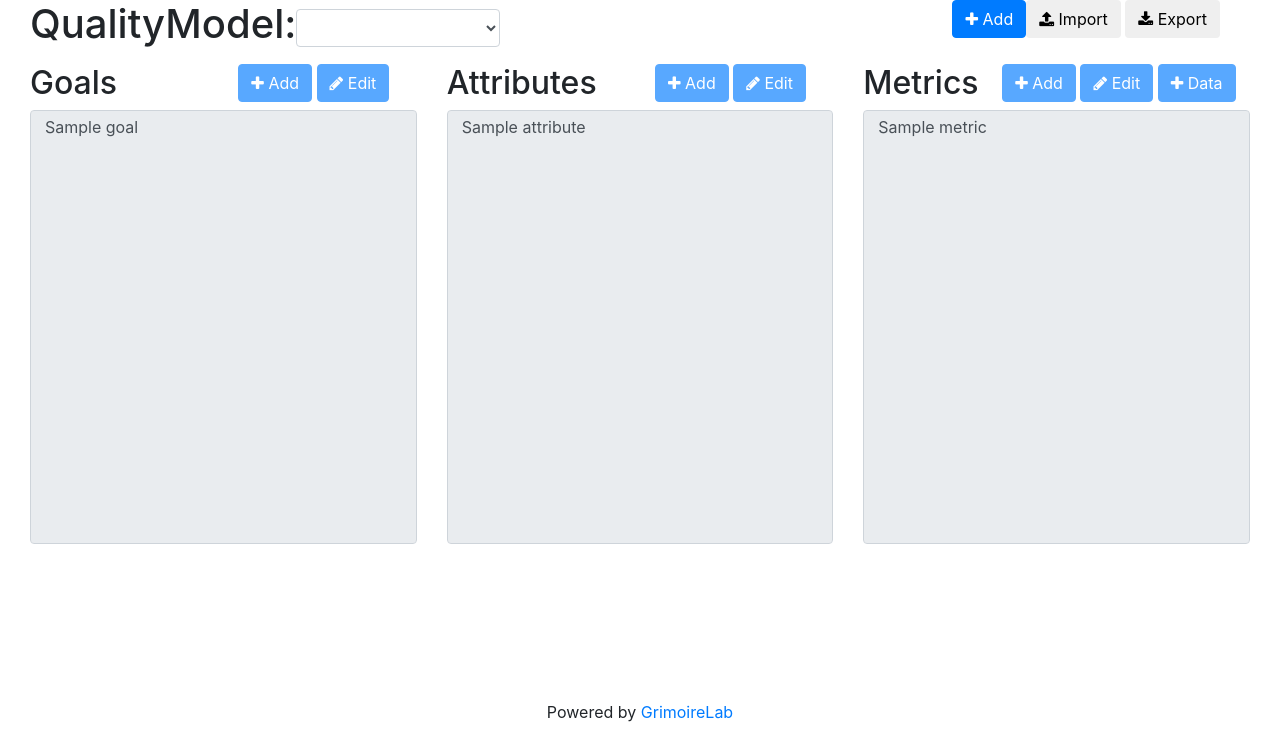
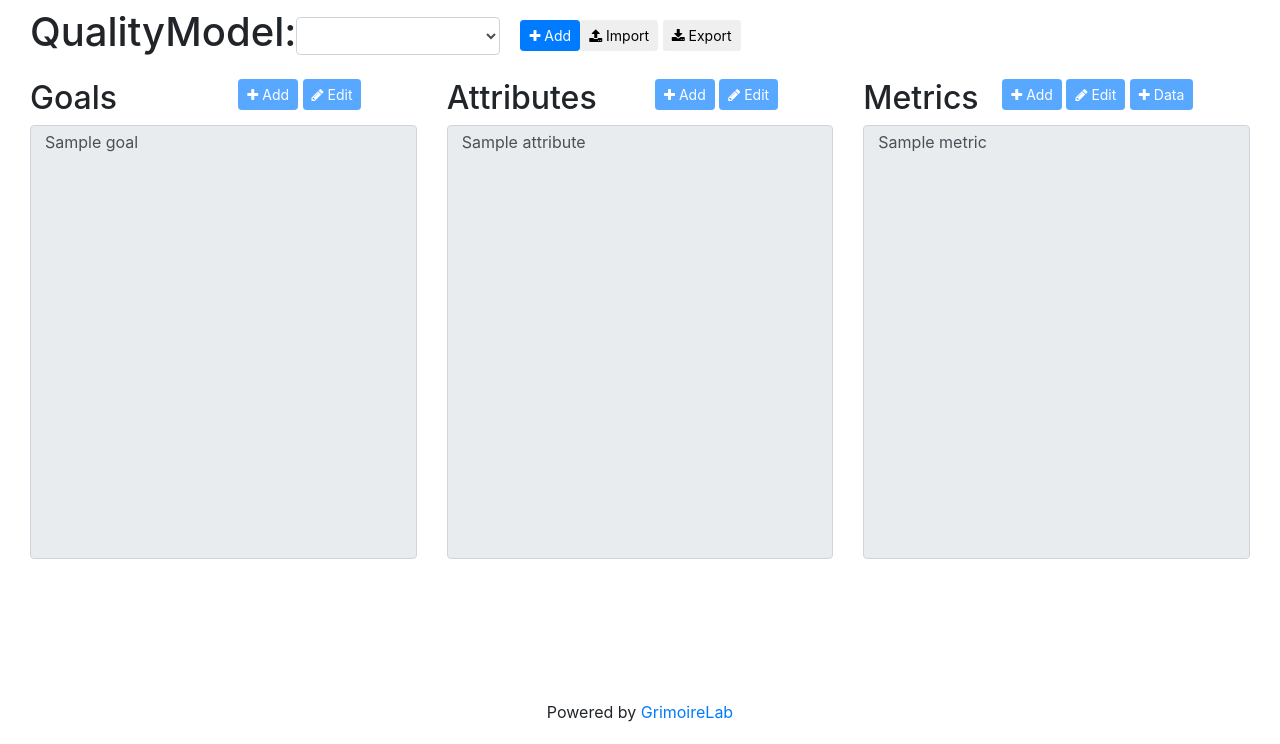
Before and after one commit to Bitergia/prosoul, a Django app: page /prosoul/editor in a window 1280 px wide. Shown: the part 56-800 px from the top of the page. Run offline with Django 3.2, Linux system fonts and the light colour scheme; tables that the repository leaves empty hold one stand-in row (values such as "Sample post"); some libraries are stand-ins or nearby versions.

Commit message:
[editor] Use small buttons in all places and improve main editor page
After removing the scope column, move the quality model add, import and export
next to the quality model selector.

```diff
--- a/django_prosoul/prosoul/templates/prosoul/assessment_config.html
+++ b/django_prosoul/prosoul/templates/prosoul/assessment_config.html
@@ -31,7 +31,7 @@
                 {{ assess_config_form.backend_metrics_data.label }}</span>{{ assess_config_form.backend_metrics_data }}</div>
             </div>
             <div class="form-group">
-              <button type="submit" class="btn btn-primary" id="create-assess-btn"><span>
+              <button type="submit" class="btn btn-primary btn-sm" id="create-assess-btn"><span>
                 <i class="fa fa-check"></i></span> Create<span class="sr-only"> Assessment<span></button>
             </div>
           </fieldset>
--- a/django_prosoul/prosoul/templates/prosoul/editor_attributes.html
+++ b/django_prosoul/prosoul/templates/prosoul/editor_attributes.html
@@ -4,10 +4,10 @@
   </div>
   <div class="col-sm-6">
     <div class="button-group">
-      <button type="submit" class="btn btn-primary" id="add-attribute-btn" data-toggle="modal" data-target="#addAttributeModal">
+      <button type="submit" class="btn btn-primary btn-sm" id="add-attribute-btn" data-toggle="modal" data-target="#addAttributeModal">
         <i class="fa fa-plus"></i> Add<span class="sr-only"> goal</span>
       </button>
-      <button type="submit" class="btn btn-primary" id="edit-attribute-btn" data-toggle="modal" data-target="#addAttributeModal">
+      <button type="submit" class="btn btn-primary btn-sm" id="edit-attribute-btn" data-toggle="modal" data-target="#addAttributeModal">
         <i class="fa fa-pencil"></i> Edit<span class="sr-only"> goal</span>
       </button>
     </div>
--- a/django_prosoul/prosoul/templates/prosoul/editor_export.html
+++ b/django_prosoul/prosoul/templates/prosoul/editor_export.html
@@ -12,11 +12,11 @@
           <div class="modal-body">
                   <div class="input-group">
                       <span class="input-group-addon"><i class="fa fa-globe"></i></span>
-                      {{ qmodels_form.name }}
+                      {{ qmodels_form.id }}
                   </div>
           </div>
           <div class="modal-footer">
-            <button type="submit" class="btn btn-primary">Download</button>
+            <button type="submit" class="btn btn-primary btn-sm">Download</button>
           </div>
         </form>
         </div>
--- a/django_prosoul/prosoul/templates/prosoul/editor_goals.html
+++ b/django_prosoul/prosoul/templates/prosoul/editor_goals.html
@@ -4,10 +4,10 @@
   </div>
   <div class="col-sm-6">
     <div class="button-group">
-      <button type="submit" class="btn btn-primary" id="add-goal-btn" data-toggle="modal" data-target="#addGoalModal">
+      <button type="submit" class="btn btn-primary btn-sm" id="add-goal-btn" data-toggle="modal" data-target="#addGoalModal">
         <i class="fa fa-plus"></i> Add<span class="sr-only"> goal</span>
       </button>
-      <button type="submit" class="btn btn-primary" id="edit-goal-btn" data-toggle="modal" data-target="#addGoalModal">
+      <button type="submit" class="btn btn-primary btn-sm" id="edit-goal-btn" data-toggle="modal" data-target="#addGoalModal">
         <i class="fa fa-pencil"></i> Edit<span class="sr-only"> goal</span>
       </button>
     </div>
--- a/django_prosoul/prosoul/templates/prosoul/editor_import.html
+++ b/django_prosoul/prosoul/templates/prosoul/editor_import.html
@@ -19,7 +19,7 @@
              </div>
           </div>
           <div class="modal-footer">
-            <button type="submit" class="btn btn-primary">Import</button>
+            <button type="submit" class="btn btn-primary btn-sm">Import</button>
           </div>
         </form>
         </div>
--- a/django_prosoul/prosoul/templates/prosoul/editor_metrics.html
+++ b/django_prosoul/prosoul/templates/prosoul/editor_metrics.html
@@ -4,11 +4,11 @@
   </div>
   <div class="col-sm-8">
     <div class="button-group">
-      <button type="submit" class="btn btn-primary" id="add-metric-btn"  data-toggle="modal" data-target="#addMetricModal">
+      <button type="submit" class="btn btn-primary btn-sm" id="add-metric-btn"  data-toggle="modal" data-target="#addMetricModal">
         <span><i class="fa fa-plus"></i></span> Add<span class="sr-only"> metric data</span></button>
-      <button type="submit" class="btn btn-primary" id="edit-metric-btn"  data-toggle="modal" data-target="#addMetricModal">
+      <button type="submit" class="btn btn-primary btn-sm" id="edit-metric-btn"  data-toggle="modal" data-target="#addMetricModal">
         <span><i class="fa fa-pencil"></i> Edit<span class="sr-only"> metric data</span></button>
-      <button type="submit" class="btn btn-primary" id="add-metric-data-btn"  data-toggle="modal" data-target="#addMetricDataModal">
+      <button type="submit" class="btn btn-primary btn-sm" id="add-metric-data-btn"  data-toggle="modal" data-target="#addMetricDataModal">
         <span><i class="fa fa-plus"></i> Data<span class="sr-only"> metric data</span></button>
     </div>
   </div>
--- a/django_prosoul/prosoul/templates/prosoul/editor_qmodel.html
+++ b/django_prosoul/prosoul/templates/prosoul/editor_qmodel.html
@@ -17,7 +17,7 @@
               </div>
           </div>
           <div class="modal-footer">
-            <button type="submit" class="btn btn-primary">Add</button>
+            <button type="submit" class="btn btn-primary btn-sm">Add</button>
           </div>
         </form>
         </div>
--- a/django_prosoul/prosoul/templates/prosoul/editor_qmodels.html
+++ b/django_prosoul/prosoul/templates/prosoul/editor_qmodels.html
@@ -1,5 +1,5 @@
 <div class="row">
-  <div class="col-md-4">
+  <div class="col-md-12">
     <form class="form-inline" action="./editor_select_qmodel" method="post">
       {% csrf_token %}
       {% for field in qmodels_form.state_fields %}
@@ -9,25 +9,20 @@
       <div class="form-group mb-2">
         <label for="id_id"><h1>QualityModel:</h1></label>
         {{ qmodels_form.id }}
-      </div>
-    </form>
-  </div>
-  <div class="col-md-5">
-
-  </div>
-  <div class="col-md-3">
-    <div class="button-group text-right row">
-      <button type="submit" class="btn btn-primary" data-toggle="modal" data-target="#addQualityModelModal">
+        <div style="margin:20px" class="button-group text-right row">
+          <button type="submit" class="btn btn-primary btn-sm" data-toggle="modal" data-target="#addQualityModelModal">
             <i class="fa fa-plus"></i> Add <span class="sr-only">qmodel</span>
           </button>
           <fieldset>
-          <button type="submit" class="btn btn-default" data-toggle="modal" data-target="#importModal">
+            <button type="submit" class="btn btn-default btn-sm" data-toggle="modal" data-target="#importModal">
               <i class="fa fa-upload"></i> Import <span class="sr-only">qmodel</span>
             </button>
-          <button type="submit" class="btn btn-default" data-toggle="modal" data-target="#exportModal">
+            <button type="submit" class="btn btn-default btn-sm" data-toggle="modal" data-target="#exportModal">
               <i class="fa fa-download"></i> Export <span class="sr-only">qmodel</span>
             </button>
           </fieldset>
         </div>
       </div>
+    </form>
   </div>
+</div>
--- a/django_prosoul/prosoul/templates/prosoul/error.html
+++ b/django_prosoul/prosoul/templates/prosoul/error.html
@@ -23,7 +23,7 @@
         <div class="container-fluid" style="margin-top: 20px;">
         <h1>Ups! Something went wrong.<h1>
         <h2>Do you need some <a href="#">help</a>?</h2><br>
-        <a href="../"><button type="button" class="btn btn-primary">Go back to prosoul</button></a>
+        <a href="../"><button type="button" class="btn btn-primary btn-sm">Go back to prosoul</button></a>
         </div>
 
     </div>
--- a/django_prosoul/prosoul/templates/prosoul/visualization_config.html
+++ b/django_prosoul/prosoul/templates/prosoul/visualization_config.html
@@ -28,7 +28,7 @@
                 {{ vis_config_form.backend_metrics_data.label }}</span>{{ vis_config_form.backend_metrics_data }}</div>
             </div>
             <div class="form-group">
-              <button type="submit" class="btn btn-primary" id="create-vis-btn"><span>
+              <button type="submit" class="btn btn-primary btn-sm" id="create-vis-btn"><span>
                 <i class="fa fa-check"></i></span> Create<span class="sr-only"> Visualization<span></button>
             </div>
           </fieldset>
```
Lines whose indentation alone changed are shown as unchanged.
